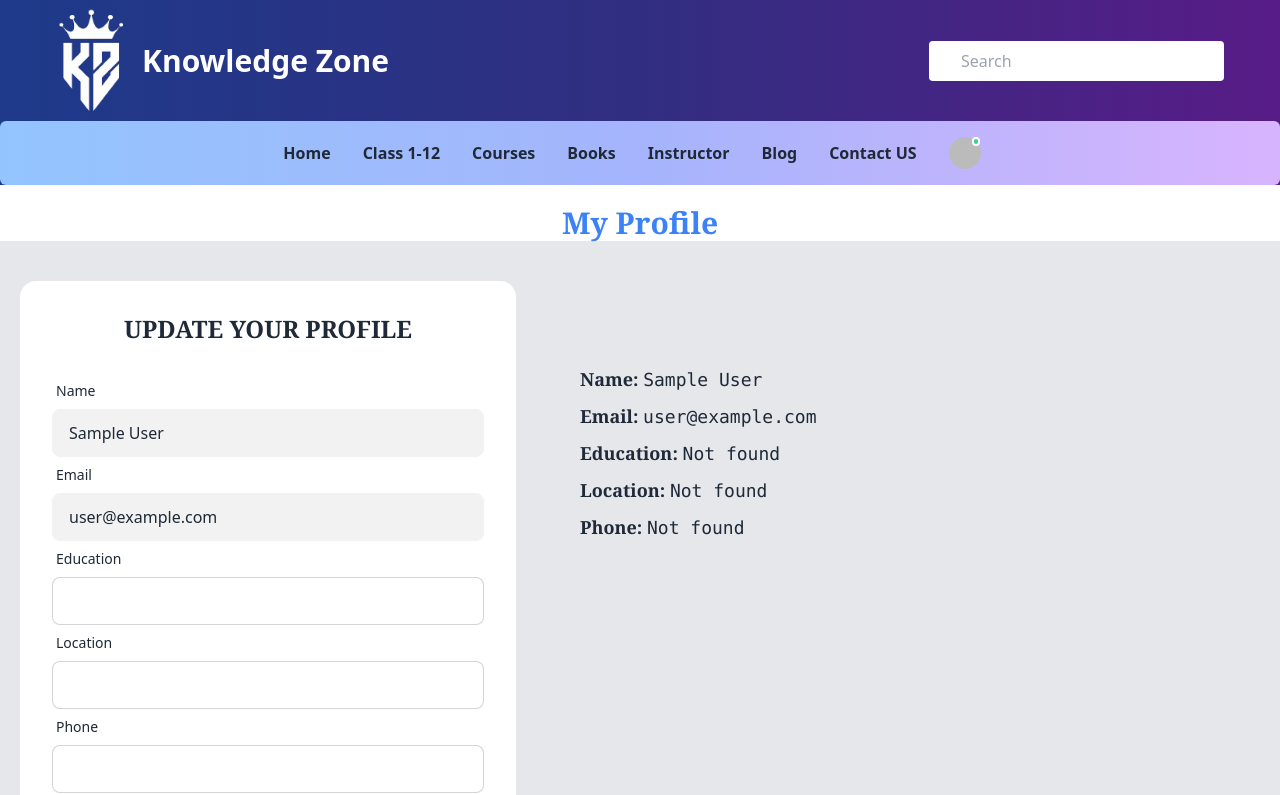
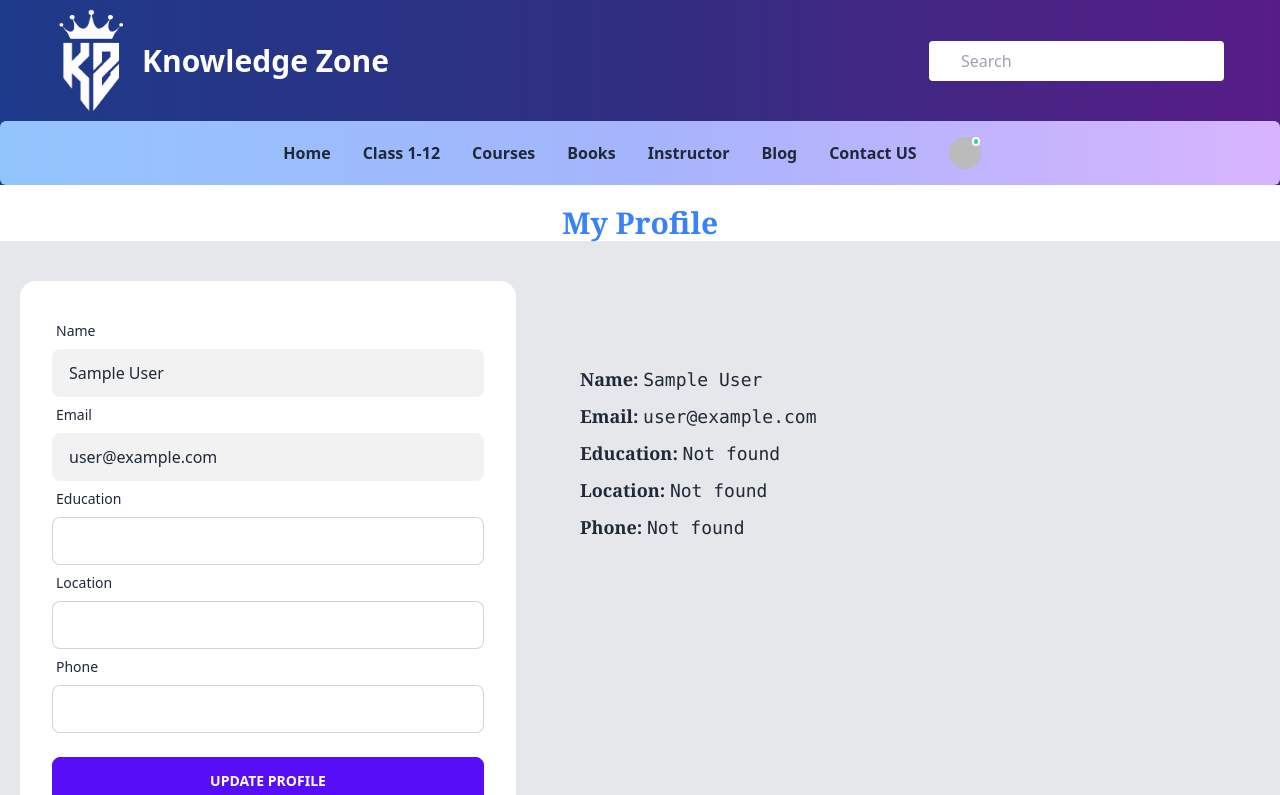
Before and after one commit to BloomingGang/knowledge-zone-client, a React (Create React App) app: page /updateProfile in a window 1280 px wide. Shown: the top 795 px of the page. Built offline with nearby package versions, Linux system fonts and the light colour scheme; no server answers; sample sign-in values are in the browser's storage.

Commit message:
design change

```diff
--- a/src/Pages/Dashboard/UpdateProfile.js
+++ b/src/Pages/Dashboard/UpdateProfile.js
@@ -87,9 +87,7 @@ const UpdateProfile = () => {
 
         <div className="lg:w-2/5 bg-white rounded-2xl">
           <div className="card-body">
-            <h1 className="text-2xl font-bold text-center font-serif uppercase pb-5">
-              Update Your Profile
-            </h1>
+
             <form onSubmit={handleUpdateProfile}>
               <div className="form-control">
                 <label className="label">
```
